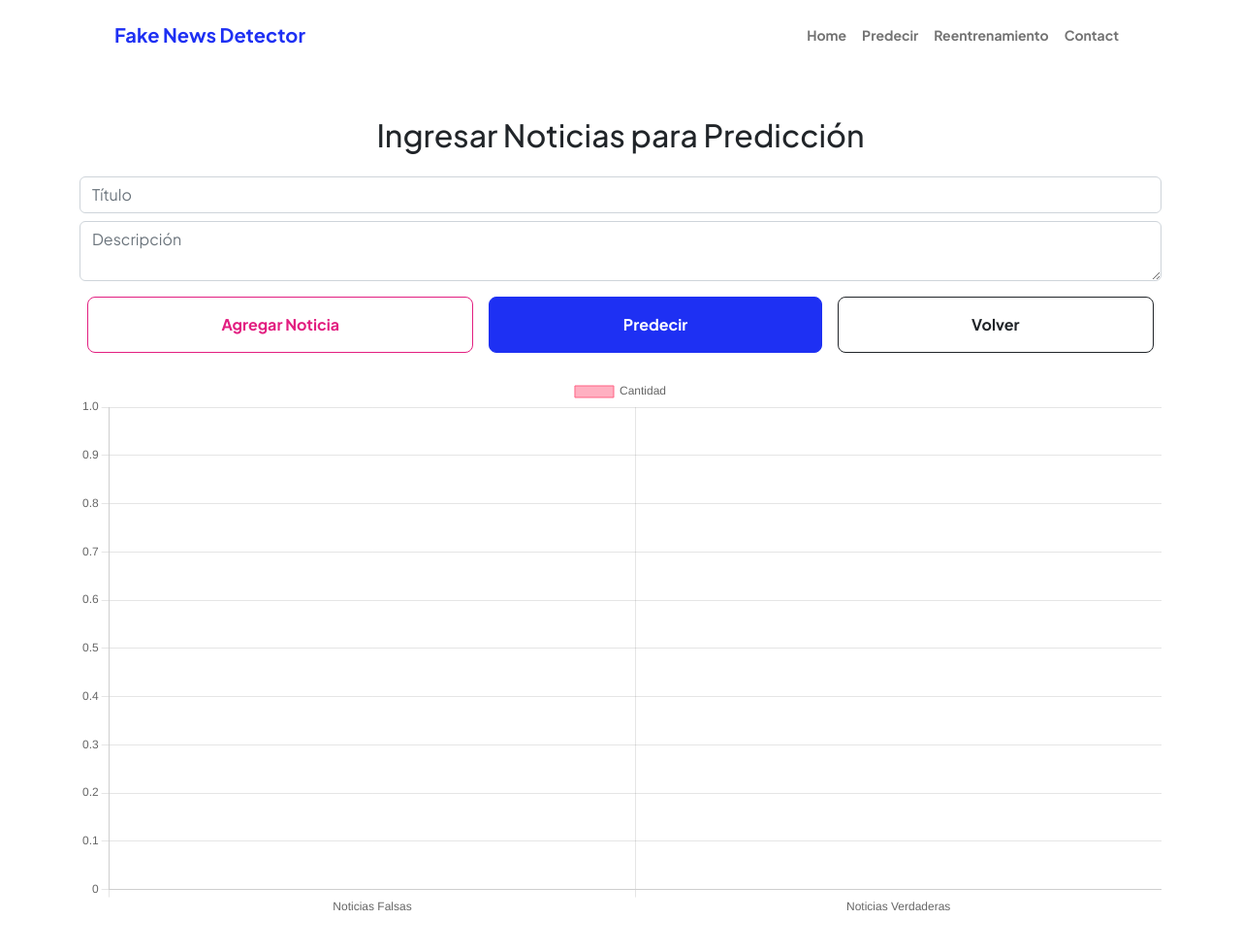
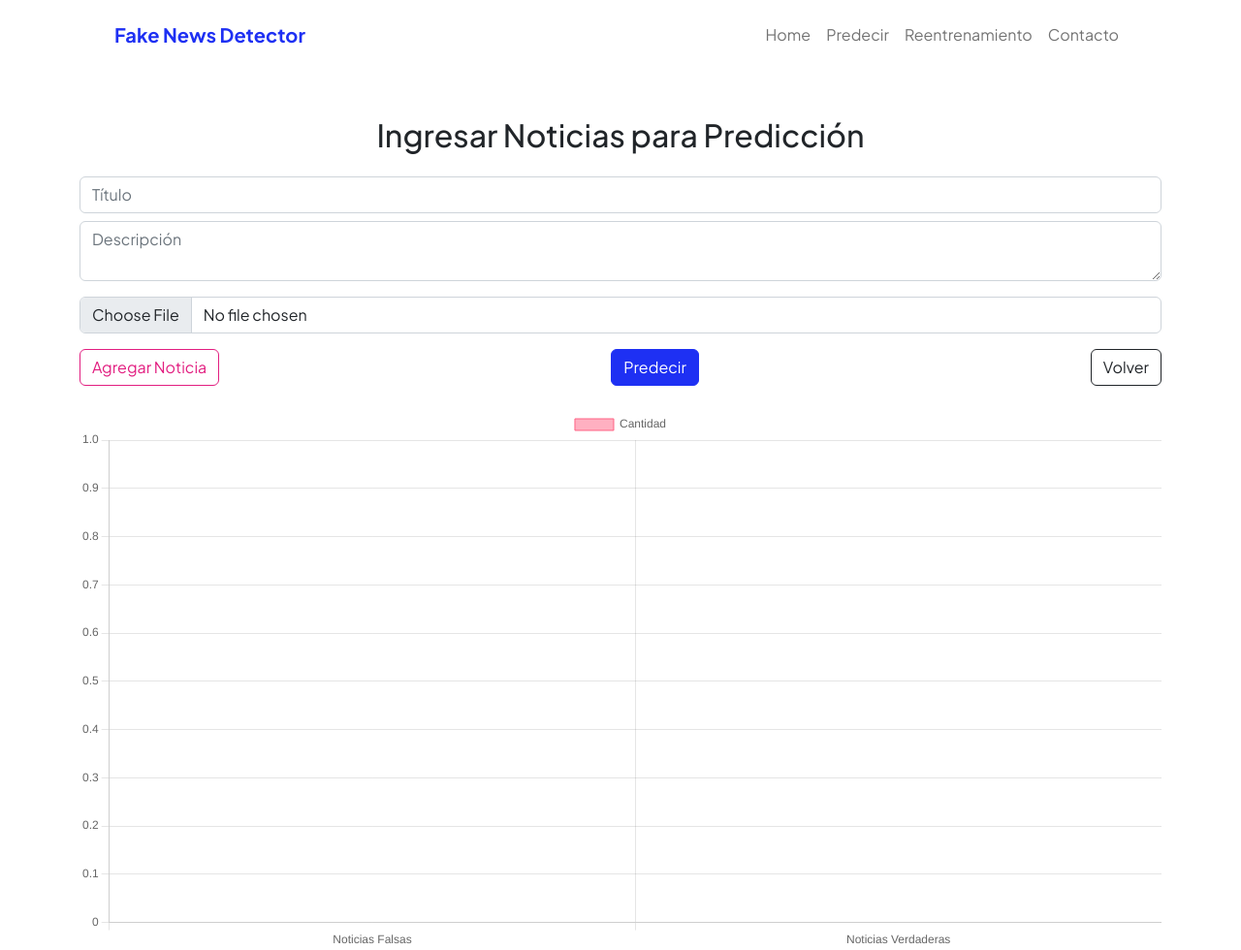
Before and after one commit to Isarquis/BI-Grupo13, a Python web app: template templates/predict.html in a window 1280 px wide. Shown: the whole page at 97% size. Before the commit the page ends 940 px from the top, so only its background shows below. Run offline with Jinja, Linux system fonts and the light colour scheme; the template is opened without the code that fills it, so the values that code supplies are empty.

Commit message:
cambios ya total predecir

```diff
--- a/templates/predict.html
+++ b/templates/predict.html
@@ -22,13 +22,15 @@
     <nav class="navbar navbar-expand-lg navbar-light bg-white py-3">
         <div class="container px-5">
             <a class="navbar-brand" href="index.html"><span class="fw-bolder text-primary">Fake News Detector</span></a>
-            <button class="navbar-toggler" type="button" data-bs-toggle="collapse" data-bs-target="#navbarSupportedContent" aria-controls="navbarSupportedContent" aria-expanded="false" aria-label="Toggle navigation"><span class="navbar-toggler-icon"></span></button>
+            <button class="navbar-toggler" type="button" data-bs-toggle="collapse" data-bs-target="#navbarSupportedContent">
+                <span class="navbar-toggler-icon"></span>
+            </button>
             <div class="collapse navbar-collapse" id="navbarSupportedContent">
-                <ul class="navbar-nav ms-auto mb-2 mb-lg-0 small fw-bolder">
+                <ul class="navbar-nav ms-auto">
                     <li class="nav-item"><a class="nav-link" href="index.html">Home</a></li>
                     <li class="nav-item"><a class="nav-link" href="predict.html">Predecir</a></li>
                     <li class="nav-item"><a class="nav-link" href="projects.html">Reentrenamiento</a></li>
-                    <li class="nav-item"><a class="nav-link" href="contact.html">Contact</a></li>
+                    <li class="nav-item"><a class="nav-link" href="contact.html">Contacto</a></li>
                 </ul>
             </div>
         </div>
@@ -43,15 +45,21 @@
                     <textarea class="form-control" placeholder="Descripción" name="descripcion[]"></textarea>
                 </div>
             </div>
+
+            <!-- Input para subir archivos CSV -->
+            <input type="file" id="csvFile" accept=".csv" class="form-control mt-3">
+
             <div class="d-flex justify-content-between mt-3">
-                <button type="button" id="add-news" class="btn btn-outline-secondary btn-lg px-5 py-3 fs-6 fw-bolder flex-fill mx-2">Agregar Noticia</button>
-                <button type="submit" class="btn btn-primary btn-lg px-5 py-3 fs-6 fw-bolder flex-fill mx-2">Predecir</button>
-                <a href="index.html" class="btn btn-outline-dark btn-lg px-5 py-3 fs-6 fw-bolder flex-fill mx-2">Volver</a>
+                <button type="button" id="add-news" class="btn btn-outline-secondary">Agregar Noticia</button>
+                <button type="submit" class="btn btn-primary">Predecir</button>
+                <a href="index.html" class="btn btn-outline-dark">Volver</a>
             </div>
         </form>
+
         <div id="results" class="mt-4"></div>
         <canvas id="predictionChart" class="mt-4"></canvas>
     </div>
+
     <script src="https://cdn.jsdelivr.net/npm/bootstrap@5.3.0/dist/js/bootstrap.bundle.min.js"></script>
     <script>
         const ctx = document.getElementById("predictionChart").getContext("2d");
@@ -69,11 +77,7 @@
             },
             options: {
                 responsive: true,
-                scales: {
-                    y: {
-                        beginAtZero: true
-                    }
-                }
+                scales: { y: { beginAtZero: true } }
             }
         });
 
@@ -90,24 +94,52 @@
 
         document.getElementById("predict-form").addEventListener("submit", async function(event) {
             event.preventDefault();
+
             const formData = new FormData(event.target);
             const titulos = formData.getAll("titulo[]");
             const descripciones = formData.getAll("descripcion[]");
 
+            // Obtener el archivo CSV
+            const fileInput = document.getElementById("csvFile");
+            const file = fileInput.files[0];
+            let csvData = [];
+
+            if (file) {
+                const text = await file.text();
+                const lines = text.split("\n").map(line => line.trim()).filter(line => line);
+
+                lines.forEach(line => {
+                    const [titulo, descripcion] = line.split(",");
+                    if (titulo && descripcion) {
+                        csvData.push({ titulo: titulo.trim(), descripcion: descripcion.trim() });
+                    }
+                });
+            }
+
+            // Unir datos manuales y CSV
+            const finalData = {
+                titulo: [...titulos, ...csvData.map(item => item.titulo)],
+                descripcion: [...descripciones, ...csvData.map(item => item.descripcion)]
+            };
+
+            // Enviar a FastAPI
             const response = await fetch("http://localhost:8000/predict/", {
                 method: "POST",
                 headers: { "Content-Type": "application/json" },
-                body: JSON.stringify({ titulo: titulos, descripcion: descripciones })
+                body: JSON.stringify(finalData)
             });
+
             const data = await response.json();
 
             let resultsHTML = "<h3>Resultados</h3><ul class='list-group'>";
             let fakeCount = 0, trueCount = 0;
+
             data.forEach((res, index) => {
-                resultsHTML += `<li class='list-group-item'><strong>${titulos[index]}</strong>: ${res.prediccion} (${(res.probabilidad[1] * 100).toFixed(2)}%)</li>`;
+                resultsHTML += `<li class='list-group-item'><strong>${finalData.titulo[index]}</strong>: ${res.prediccion} (${(res.probabilidad[1] * 100).toFixed(2)}%)</li>`;
                 if (res.prediccion === "Falso") fakeCount++;
                 else trueCount++;
             });
+
             resultsHTML += "</ul>";
             document.getElementById("results").innerHTML = resultsHTML;
 
```
Also changed, not shown: main.py (+12 -2 lines), 1 other file.
